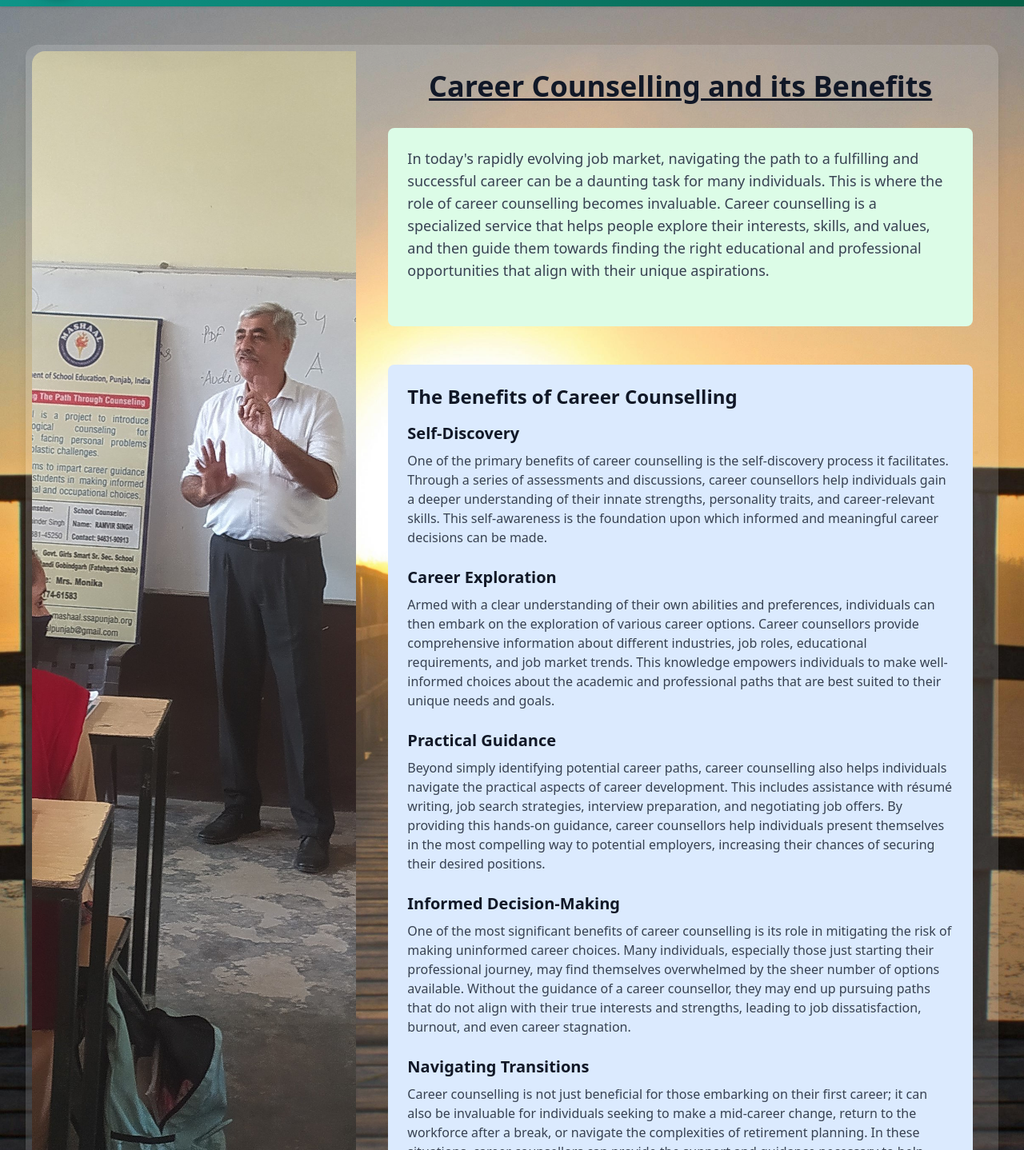
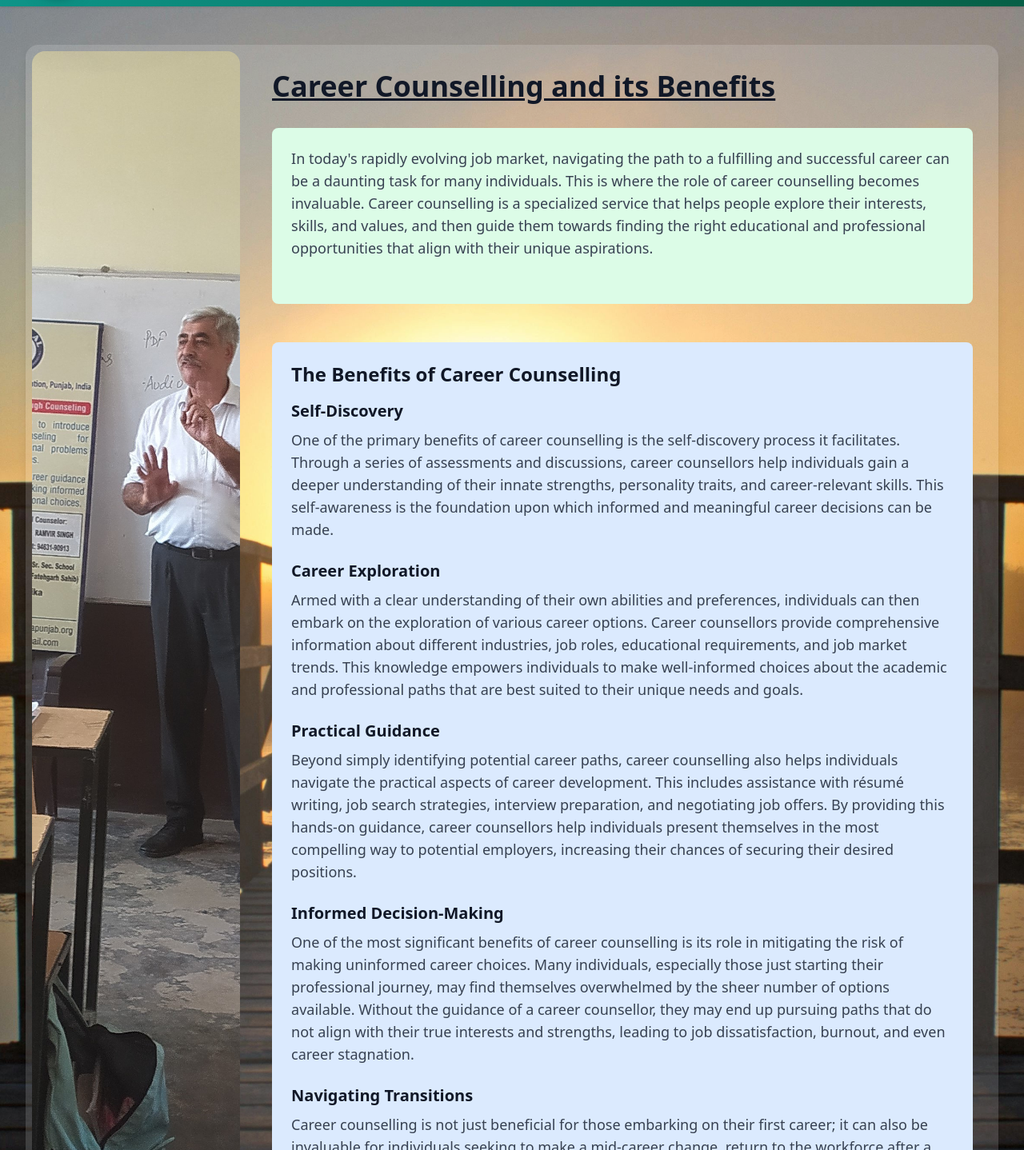
Before and after one commit to Akash17797/PsychometricApp, a React (Vite) app: page /counselling/Career_Counselling in a window 1280 px wide. Shown: the part 92-1530 px from the top of the page at 80% size. Built offline with nearby package versions, Linux system fonts and the light colour scheme.

Commit message:
CareerCounselling page done

```diff
--- a/src/Components/Counselling/CareerCounselling.jsx
+++ b/src/Components/Counselling/CareerCounselling.jsx
@@ -1,5 +1,6 @@
 import React from 'react';
 import backgroundImage from '../Counselling/vision.jpg';
+import careerCounselling from '../images/career counselling.jpg'
 
 const CareerCounselling = () => {
   return (
@@ -11,54 +12,54 @@ const CareerCounselling = () => {
         backgroundPosition: 'center'
       }}
     >
-      <div className="flex w-full bg-opacity-15 rounded-2xl shadow-lg bg-white">
-        <div className="flex-none w-2/6 m-2">
-          <img src="\src\Components\images\career counselling.jpg" alt="vision" className="rounded-l-2xl h-full object-cover" />
+      <div className="flex flex-col lg:flex-row w-full bg-opacity-15 rounded-2xl shadow-lg bg-white">
+        <div className="w-full lg:w-6/6 m-2">
+          <img src={careerCounselling} alt="vision" className="rounded-2xl h-full object-cover w-full lg:w-auto" />
         </div>
         <div className="flex-grow p-8">
-          <h1 className="text-4xl font-bold text-gray-900 mb-8 text-center underline">Career Counselling and its Benefits</h1>
+          <h1 className="text-3xl lg:text-4xl font-bold text-gray-900 mb-8 text-center lg:text-left underline">Career Counselling and its Benefits</h1>
 
           <div className="mb-12 bg-green-100 p-6 rounded-lg transition duration-300 ease-in-out transform hover:-translate-y-1 hover:scale-105">
-            <p className="text-lg text-gray-700 mb-8">
+            <p className="text-base lg:text-lg text-gray-700 mb-8">
               In today's rapidly evolving job market, navigating the path to a fulfilling and successful career can be a daunting task for many individuals. This is where the role of career counselling becomes invaluable. Career counselling is a specialized service that helps people explore their interests, skills, and values, and then guide them towards finding the right educational and professional opportunities that align with their unique aspirations.
             </p>
           </div>
 
           <div className="bg-blue-100 p-6 rounded-lg transition duration-300 ease-in-out transform hover:-translate-y-1 hover:scale-105">
-            <h2 className="text-2xl font-bold text-gray-900 mb-4">The Benefits of Career Counselling</h2>
+            <h2 className="text-xl lg:text-2xl font-bold text-gray-900 mb-4">The Benefits of Career Counselling</h2>
             <div className="space-y-6">
               <div>
-                <h3 className="text-xl font-bold text-gray-900 mb-2">Self-Discovery</h3>
-                <p className="text-gray-700">
+                <h3 className="text-lg lg:text-xl font-bold text-gray-900 mb-2">Self-Discovery</h3>
+                <p className="text-base lg:text-lg text-gray-700">
                   One of the primary benefits of career counselling is the self-discovery process it facilitates. Through a series of assessments and discussions, career counsellors help individuals gain a deeper understanding of their innate strengths, personality traits, and career-relevant skills. This self-awareness is the foundation upon which informed and meaningful career decisions can be made.
                 </p>
               </div>
               <div>
-                <h3 className="text-xl font-bold text-gray-900 mb-2">Career Exploration</h3>
-                <p className="text-gray-700">
+                <h3 className="text-lg lg:text-xl font-bold text-gray-900 mb-2">Career Exploration</h3>
+                <p className="text-base lg:text-lg text-gray-700">
                   Armed with a clear understanding of their own abilities and preferences, individuals can then embark on the exploration of various career options. Career counsellors provide comprehensive information about different industries, job roles, educational requirements, and job market trends. This knowledge empowers individuals to make well-informed choices about the academic and professional paths that are best suited to their unique needs and goals.
                 </p>
               </div>
               <div>
-                <h3 className="text-xl font-bold text-gray-900 mb-2">Practical Guidance</h3>
-                <p className="text-gray-700">
+                <h3 className="text-lg lg:text-xl font-bold text-gray-900 mb-2">Practical Guidance</h3>
+                <p className="text-base lg:text-lg text-gray-700">
                   Beyond simply identifying potential career paths, career counselling also helps individuals navigate the practical aspects of career development. This includes assistance with résumé writing, job search strategies, interview preparation, and negotiating job offers. By providing this hands-on guidance, career counsellors help individuals present themselves in the most compelling way to potential employers, increasing their chances of securing their desired positions.
                 </p>
               </div>
               <div>
-                <h3 className="text-xl font-bold text-gray-900 mb-2">Informed Decision-Making</h3>
-                <p className="text-gray-700">
+                <h3 className="text-lg lg:text-xl font-bold text-gray-900 mb-2">Informed Decision-Making</h3>
+                <p className="text-base lg:text-lg text-gray-700">
                   One of the most significant benefits of career counselling is its role in mitigating the risk of making uninformed career choices. Many individuals, especially those just starting their professional journey, may find themselves overwhelmed by the sheer number of options available. Without the guidance of a career counsellor, they may end up pursuing paths that do not align with their true interests and strengths, leading to job dissatisfaction, burnout, and even career stagnation.
                 </p>
               </div>
               <div>
-                <h3 className="text-xl font-bold text-gray-900 mb-2">Navigating Transitions</h3>
-                <p className="text-gray-700">
+                <h3 className="text-lg lg:text-xl font-bold text-gray-900 mb-2">Navigating Transitions</h3>
+                <p className="text-base lg:text-lg text-gray-700">
                   Career counselling is not just beneficial for those embarking on their first career; it can also be invaluable for individuals seeking to make a mid-career change, return to the workforce after a break, or navigate the complexities of retirement planning. In these situations, career counsellors can provide the support and guidance necessary to help individuals navigate these pivotal life transitions with confidence and clarity.
                 </p>
               </div>
             </div>
-            <p className="text-lg text-gray-700 mt-8">
+            <p className="text-base lg:text-lg text-gray-700 mt-8">
               In conclusion, career counselling is a powerful tool that can have a transformative impact on an individual's professional development and overall life satisfaction. By helping people understand their unique strengths and interests, explore viable career options, and develop practical skills for success, career counsellors play a crucial role in empowering individuals to take charge of their professional futures and achieve their full potential.
             </p>
           </div>
```
